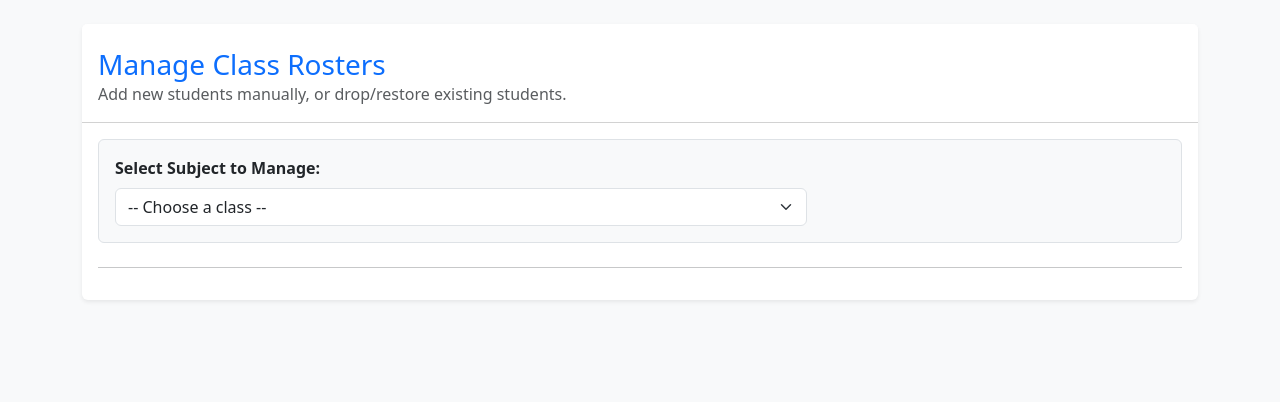
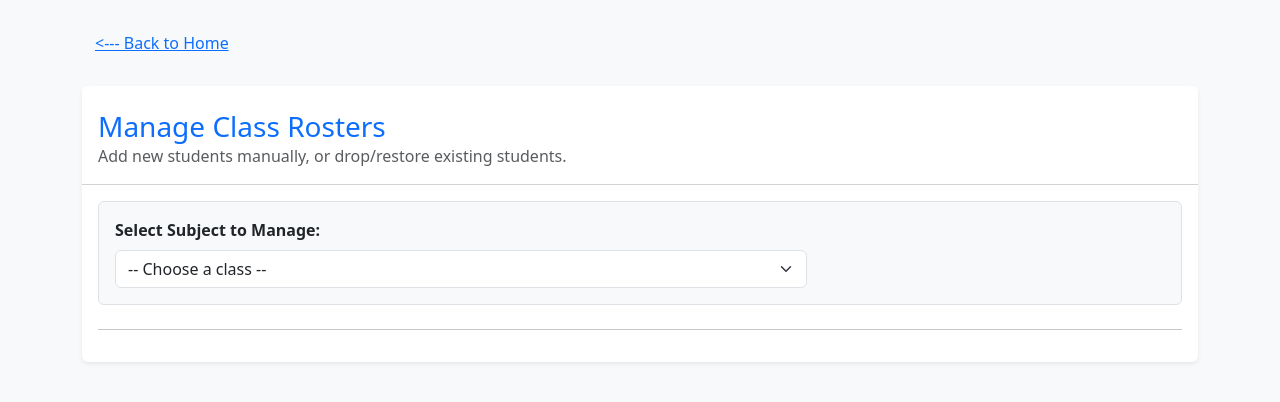
Before and after one commit to Yuki40411/Attendance-Prototype, a Flask app: page /manage in a window 1280 px wide. Shown: the part 56-458 px from the top of the page. Run offline with Flask 3, Linux system fonts and the light colour scheme; data comes from the database, SQL or seed files in the repository.

Commit message:
added back to home button for manage page

```diff
--- a/templates/manage.html
+++ b/templates/manage.html
@@ -1,6 +1,7 @@
 {% extends 'base.html' %}
 
 {% block content %}
+<a href="/" class="btn btn-link"><--- Back to Home</a><br>
 <div class="card shadow-sm border-0 mt-4">
     <div class="card-header bg-white pt-4 pb-3">
         <h3 class="mb-0 text-primary">Manage Class Rosters</h3>
```
